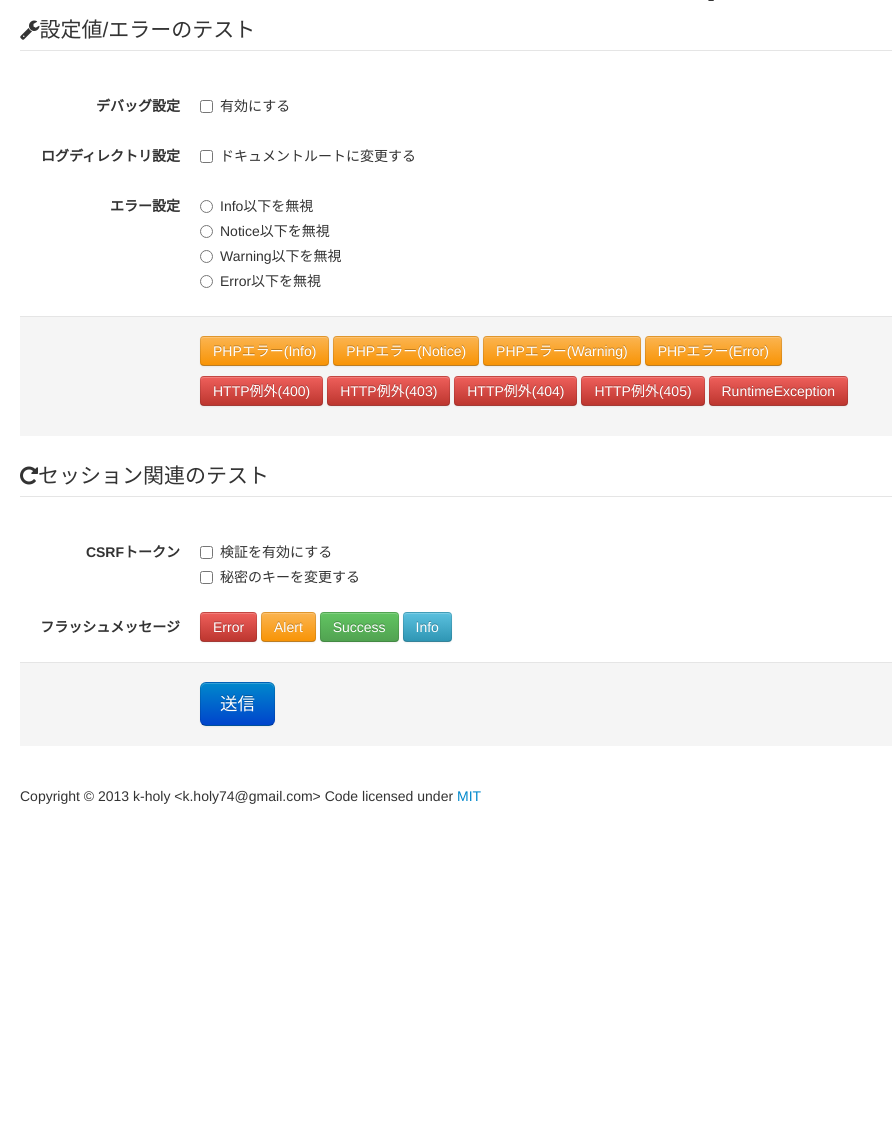
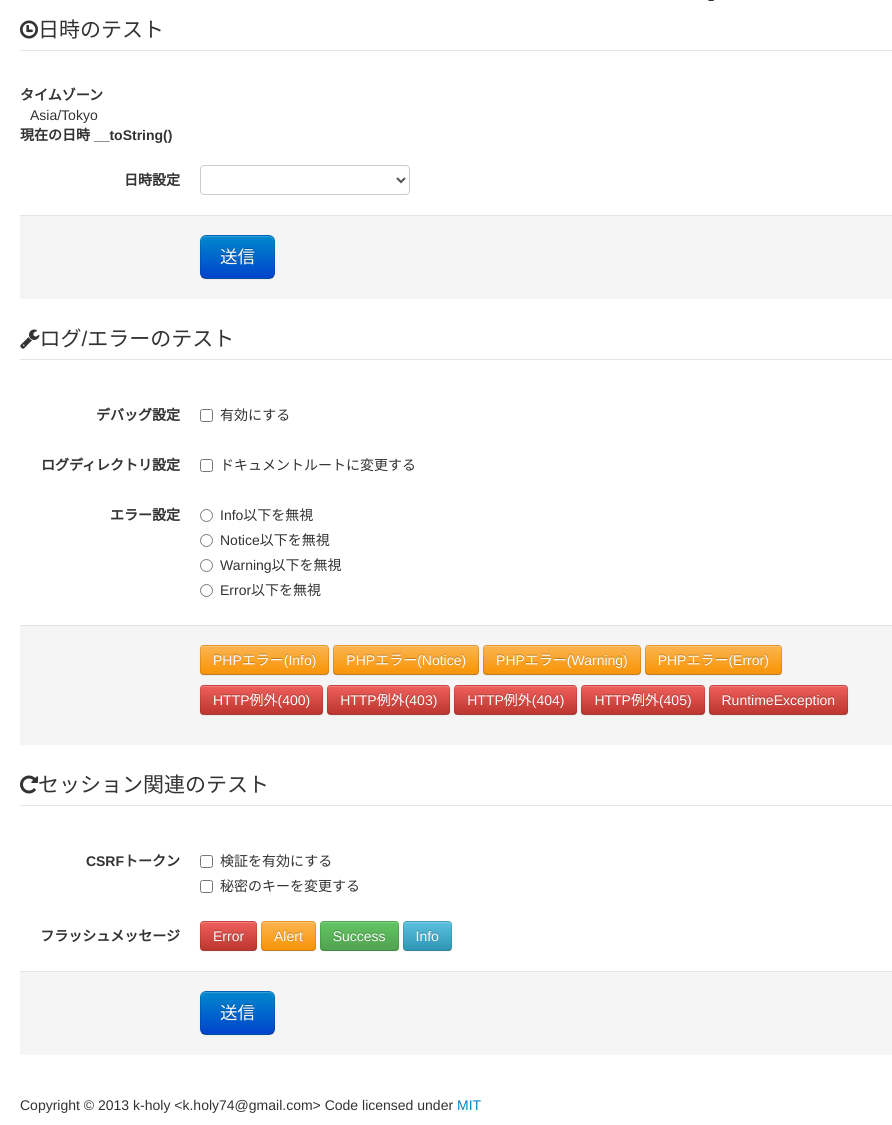
Before and after one commit to k-holy/create-my-own-framework-on-top-of-the-pimple, a PHP site: page /test.html in a window 1280 px wide. Shown: the part 50-1175 px from the top of the page, without its empty margins (0-892 px from the left). Before the commit the page ends 854 px from the top, so only its background shows below. Run offline with PHP 8.4, Linux system fonts and the light colour scheme.

Commit message:
DateTimeクラスにsetTimezone()メソッド追加、ログファイルのパスを遅延評価に変更、システム時計のタイムスタンプ値として $_SERVER['REQUEST_TIME'] を利用するよう変更、テスト画面に日時のテスト用フォームを追加

```diff
--- a/www/test.html
+++ b/www/test.html
@@ -21,8 +21,35 @@
   <div class="content" metal:fill-slot="content">
 
     <form class="form-horizontal" method="post" tal:attributes="action server/REQUEST_URI">
+
       <fieldset>
-        <legend><span class="icon-wrench"></span>設定値/エラーのテスト</legend>
+        <legend><span class="icon-time"></span>日時のテスト</legend>
+        <dl>
+          <dt>タイムゾーン</dt>
+          <dd tal:content="clock/getTimezone/getName">Asia/Tokyo</dd>
+          <dt>現在の日時 __toString()</dt>
+          <dd tal:content="clock"></dd>
+        </dl>
+        <dl class="control-group">
+          <dt class="control-label">日時設定</dt>
+          <dd class="controls">
+            <select name="timezone" class="input-large">
+              <option value=""></option>
+              <option
+ tal:repeat="timezone form/timezones"
+ tal:content="timezone"
+ tal:attributes="value timezone; selected php:timezone==form['timezone']"
+>タイムゾーン名</option>
+            </select>
+          </dd>
+        </dl>
+        <div class="form-actions">
+          <input type="submit" value="送信" class="btn btn-primary btn-large" />
+        </div>
+      </fieldset>
+
+      <fieldset>
+        <legend><span class="icon-wrench"></span>ログ/エラーのテスト</legend>
         <dl class="control-group">
           <dt class="control-label">デバッグ設定</dt>
           <dd class="controls">
```
Also changed, not shown: app/app.php (+9 -3 lines), src/Acme/DateTime.php (+23 -0 lines), src/Acme/Tests/DateTimeTest.php (+19 -0 lines), www/test.php (+8 -1 lines).
